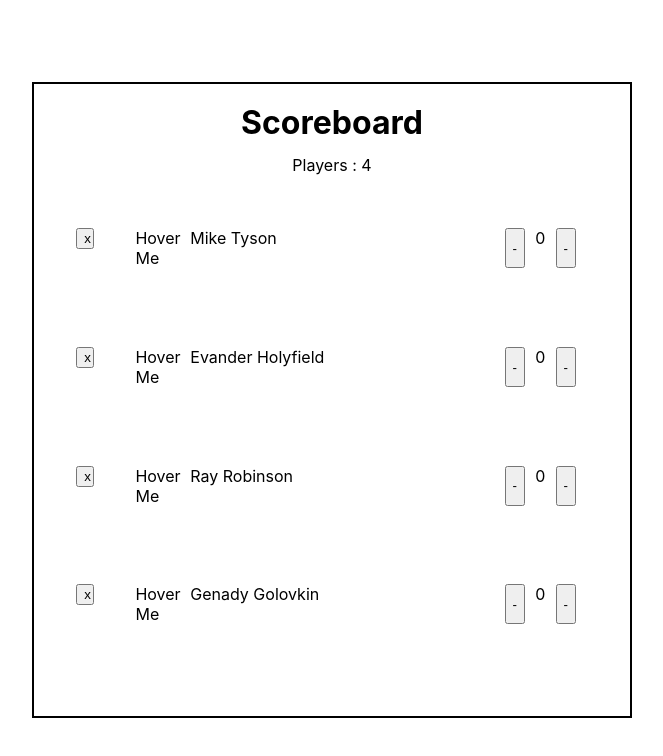
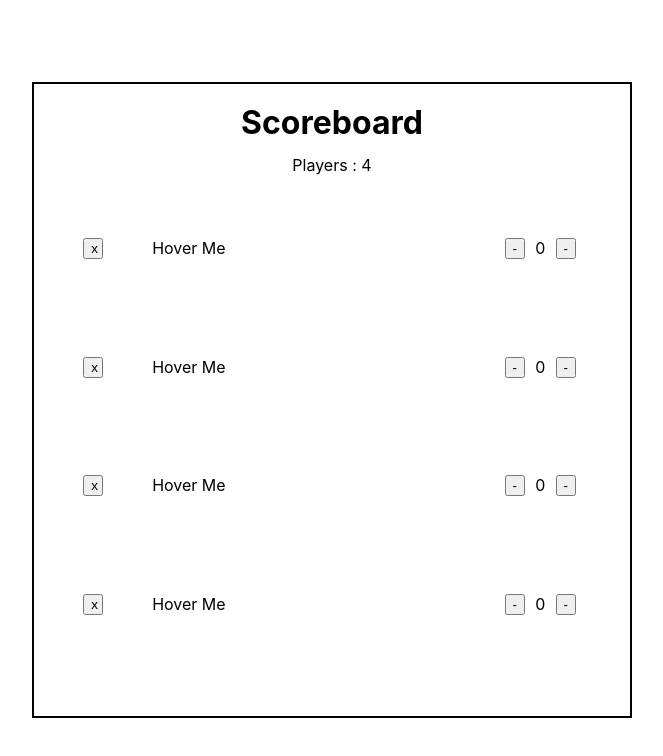
Before and after one commit to Jones100/Boxlife, a React (Create React App) app: page / in a window 1280 px wide. Shown: the top 756 px of the page, without its empty margins (308-971 px from the left). Built offline with nearby package versions, Linux system fonts and the light colour scheme.

Commit message:
split components to modules, lifted state up and added index

```diff
--- a/src/App.js
+++ b/src/App.js
@@ -1,4 +1,7 @@
-import React, { Component } from "react";
+import React, {Component} from "react";
+import Header from "./Header";
+import Player from "./Player";
+import Counter from "./Counter";
 import "./App.css";
 
 class App extends Component {
@@ -9,164 +12,12 @@ class App extends Component {
 
   render() {
 
-    const Header = (props) => {
-      return (
-        <header className = "header">
-          <h1 className = "h1"> {props.title} </h1>
-          <div className = "total-players">
-            Players : {props.totalPlayers}
-          </div>
-        </header>
-      );
-		}
-
-    const Player = (props) => {
-      return (
-        <div className = "player">
-					<div className = "player-button-container">
-						<div className="button-container">
-							<SureRemovePlayer />
-						{/* onClick={() => props.removePlayer(props.id)} */}
-						</div>
-
-						<HoverExample />
-
-						<div className="player-name" >
-					  	{props.name}
-						</div>
-					</div>
-          <Counter />
-        </div>
-      );
-    }
-
-
-		class HoverExample extends Component {
-			state = {
-				isHovering: false,
-			};
-
-			SetStateMouseHover = () => {
-				this.setState(this.toggleHoverState);
-			}
-
-			toggleHoverState = (state) => {
-				return {
-					isHovering: !state.isHovering,
-				};
-			}
-
-			render() {
-				return (
-					<div>
-						<div className = "hover-div"
-							onMouseEnter={this.SetStateMouseHover}
-							onMouseLeave={this.SetStateMouseHover}
-						>
-							Hover Me
-        </div>
-						{
-							this.state.isHovering &&
-							<div className = "hover-div-2">
-								Hovering right meow! 🐱
-          </div>
-						}
-					</div>
-				);
-			}
-		}
-
-		// class PlayerProfile extends React.Component {
-		// 	state = {
-
-		// 	}
-
-		// 	playerInfo = () => {
-
-		// 	}
-
-		// 	let userDatabase = {
-		// 	"Meredith35": { sex: "male", seeking: "female", image: "meredith.jpg",},
-		// 	"Brady9": { sex: "male", seeking: "female", image: "brady.jpg"},
-
-
-		// };
-
-		// 	render() {
-		// 		return (
 		// 			<div className = "player-profile-container">
 		// 				<div className = "player-nickname"> Nickname : </div>
 		// 				<div className = "player-strategy"> Boxing Strategy :  </div>
 		// 				<div className = "player-personality"> Personality : </div>
 		// 			</div>
-		// 		);
-		// 	}
-		// }
 
-
-
-
-		class Counter extends React.Component {
-			state = {
-				score: 0,
-			}
-
-			decrementScore = () => {
-				this.setState(prevState => ({
-					score: prevState.score -1
-				}));
-			}
-
-			incrementScore = () => {
-				this.setState(prevState => ({
-					score: prevState.score +1
-				}));
-			}
-
-			render() {
-				return (
-					<div className="counter-container">
-						<div className="counter">
-							<button className="counter-action-decrement" onClick = {this.decrementScore}> -  </button>
-							<div className="counter-score"> {this.state.score} </div>
-							<button className="counter-action-increment" onClick = {this.incrementScore}> -  </button>
-						</div>
-					</div>
-				);
-			}
-		}
-
-		class SureRemovePlayer extends React.Component {
-			state = {
-				showMessage: false
-			}
-
-			toggleRemovePlayer = () => {
-				this.setState({ showMessage: true });
-			};
-
-			render() {
-				return (
-					<div className="delete-button-container">
-						{this.state.showMessage && <QuestionRemovePlayer />}
-						<button onClick = {this.toggleRemovePlayer} className = "delete-button"> x </button>
-					</div>
-				);
-			}
-		}
-
-		class QuestionRemovePlayer extends React.Component {
-			state = {}
-				render() {
-					return (
-						<div className = "questions-container">
-							<div> Are you sure you want to remove this player? </div>
-							<button onClick = {this.removePlayer}> Yes </button>
-							<button> No </button>
-						</div>
-					);
-				}
-		}
 
     class App extends React.Component {
 			state = {
@@ -174,20 +25,38 @@ class App extends Component {
 					{
 						name: "Mike Tyson",
 						id: 1,
+						score: 0,
+						hoverMessage: "Heyyy"
 					},
 					{
 						name: "Evander Holyfield",
 						id: 2,
+						score: 0,
+						hoverMessage: "Heyyy"
 					},
 					{
 						name: "Ray Robinson",
 						id: 3,
+						score: 0,
+						hoverMessage: "Heyyy"
 					},
 					{
 						name: "Genady Golovkin",
 						id: 4,
+						score: 0,
+						hoverMessage: "Heyyy"
 					}
-				]
+				],
+			}
+
+			// The below parameter 'change' signifies the amount the score changes by.
+			// This can be named anything
+
+			handleScoreChange = (index, change) => {
+				// this.setState(prevState => ({
+				// 	score: prevState.score
+				// }));
+				console.log('index: ' + index, 'change: ' + change);
 			}
 
 			handleRemovePlayer = (id) => {
@@ -213,10 +82,13 @@ class App extends Component {
 
 								<div className = "scoreboard-players-container">
 									<div className ="scoreboard-players">
-										{this.state.players.map(player =>
+										{this.state.players.map((player, index) =>
 											<Player name = {player.name}
+														  score = {player.score}
+															index = {index}
 															id = {player.id}
 															key = {player.id.toString()}
+															changeScore = {this.handleScoreChange}
 															removePlayer = {this.handleRemovePlayer}
 											/>
 										)}
--- /dev/null
+++ b/src/Counter.js
@@ -0,0 +1,18 @@
+import React from "react";
+
+const Counter = (props) => {
+
+	let index = props.index;
+
+	return (
+		<div className="counter-container">
+			<div className="counter">
+				<button className="counter-action-decrement" onClick = {() => props.changeScore(index, -1)}> -  </button>
+				<div className="counter-score"> {props.score} </div>
+				<button className="counter-action-increment" onClick={() => props.changeScore(index, 1)}> -  </button>
+			</div>
+		</div>
+	);
+}
+
+export default Counter;
--- /dev/null
+++ b/src/HandleHover.js
@@ -0,0 +1,38 @@
+import React, {Component} from "react";
+
+export class HandleHover extends Component {
+	state = {
+		isHovering: false,
+	};
+
+	SetStateHover = () => {
+		this.setState(this.toggleHoverState);
+	}
+
+	toggleHoverState = (state) => {
+		return {
+			isHovering: !state.isHovering,
+		};
+	}
+
+	render() {
+		return (
+			<div>
+				<div className = "hover-div"
+							onMouseEnter={this.SetStateHover}
+							onMouseLeave={this.SetStateHover}
+				>
+					Hover Me
+				</div>
+				{
+					this.state.isHovering &&
+					<div className = "hover-div-2">
+						Hovering right meow! 🐱
+					</div>
+				}
+			</div>
+		);
+	}
+}
+
+export default HandleHover;
--- /dev/null
+++ b/src/Header.js
@@ -0,0 +1,14 @@
+import React, {Component} from "react";
+
+const Header = (props) => {
+	return (
+		<header className="header">
+			<h1 className="h1"> {props.title} </h1>
+			<div className="total-players">
+				Players : {props.totalPlayers}
+			</div>
+		</header>
+	);
+}
+
+export default Header;
--- /dev/null
+++ b/src/Player.js
@@ -0,0 +1,32 @@
+import React, {Component} from "react";
+import Counter from "./Counter";
+import {SureRemovePlayer} from "./SureRemovePlayer.js";
+import {HandleHover} from "./HandleHover.js";
+
+const Player = (props) => {
+	return (
+		<div className="player">
+			<div className="player-button-container">
+				<div className="button-container">
+						<SureRemovePlayer />
+						{/* onClick={() => props.removePlayer(props.id)} */}
+				</div>
+
+				<div className="player-name"
+						onMouseEnter={props.SetStateHover}
+						onMouseLeave={props.SetStateHover}
+				>
+						<HandleHover>
+								{props.name}
+						</HandleHover>
+				</div>
+			</div>
+			<Counter score = {props.score}
+							 index = {props.index}
+							 changeScore = {props.changeScore}
+			/>
+		</div>
+	);
+}
+
+export default Player;
--- /dev/null
+++ b/src/QuestionsRemovePlayer.js
@@ -0,0 +1,16 @@
+import React, {Component} from "react";
+
+export class QuestionRemovePlayer extends Component {
+	state = {}
+	render() {
+		return (
+			<div className = "questions-container">
+				<div> Are you sure you want to remove this player? </div>
+				<button onClick = {this.removePlayer}> Yes </button>
+				<button> No </button>
+			</div>
+		);
+	}
+}
+
+export default QuestionRemovePlayer;
--- /dev/null
+++ b/src/SureRemovePlayer.js
@@ -0,0 +1,23 @@
+import React, {Component} from "react";
+import {QuestionRemovePlayer} from "./QuestionsRemovePlayer.js";
+
+export class SureRemovePlayer extends Component {
+	state = {
+		showMessage: false
+	}
+
+	toggleRemovePlayer = () => {
+		this.setState({ showMessage: true });
+	};
+
+	render() {
+		return (
+			<div className="delete-button-container">
+				{this.state.showMessage && <QuestionRemovePlayer />}
+				<button onClick = {this.toggleRemovePlayer} className = "delete-button"> x </button>
+			</div>
+		);
+	}
+}
+
+export default SureRemovePlayer;
```
